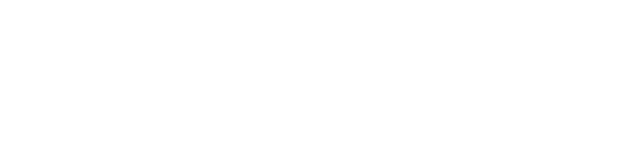
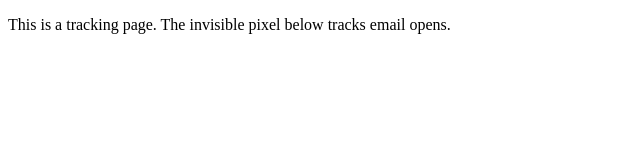
Before and after one commit to unsubscrribe/email-tracker, a plain HTML site: page index.html in a window 1280 px wide. Shown: the whole page, without its empty margins (0-640 px from the left). Drawn offline with Linux system fonts and the light colour scheme.

Commit message:
Update index.html

```diff
--- a/index.html
+++ b/index.html
@@ -4,6 +4,7 @@
     <title>Tracking Pixel</title>
 </head>
 <body>
+    <p>This is a tracking page. The invisible pixel below tracks email opens.</p>
     <img src="https://your-cloudflare-worker-url/?email=unknown" width="1" height="1" style="display:none;">
 </body>
 </html>
```
